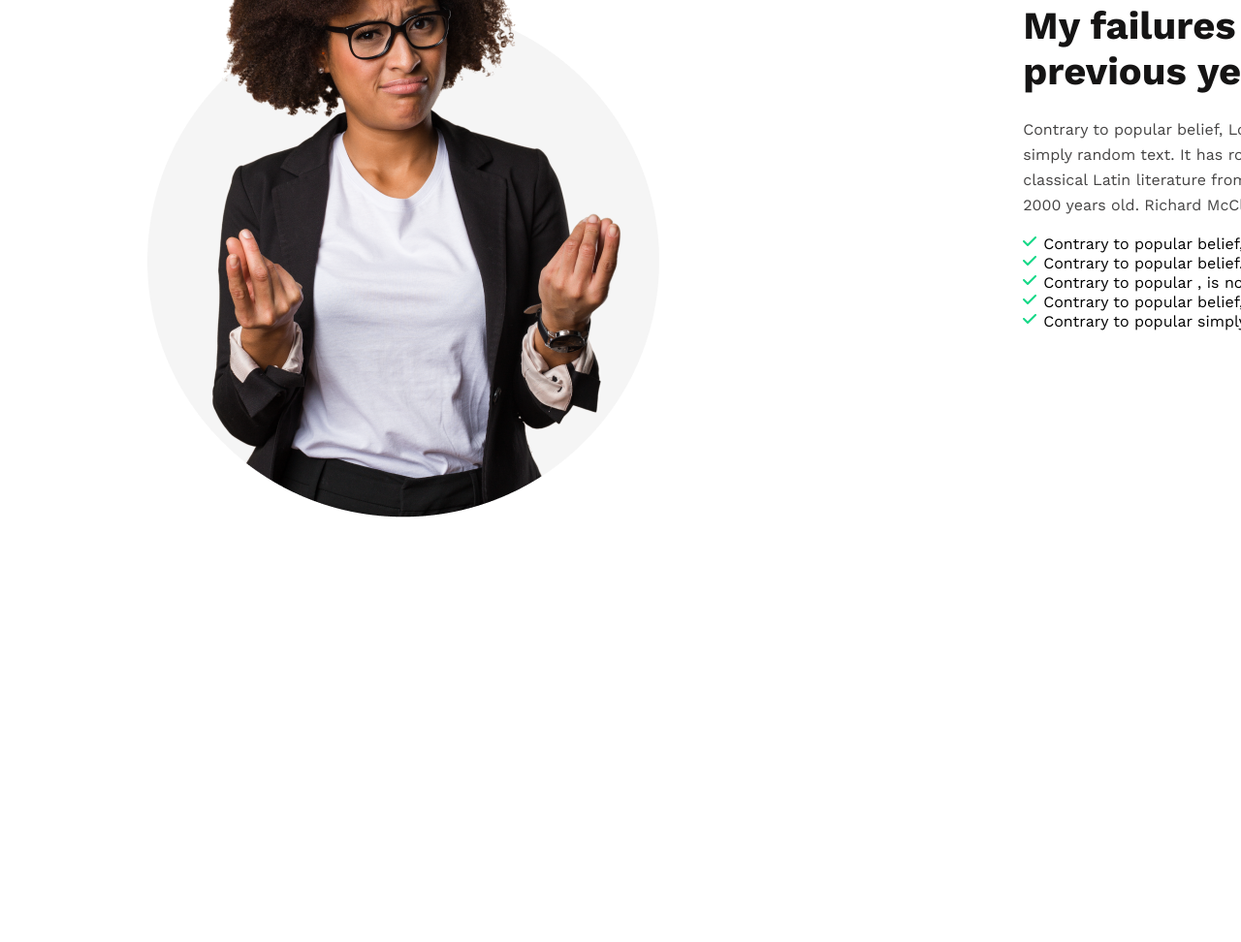
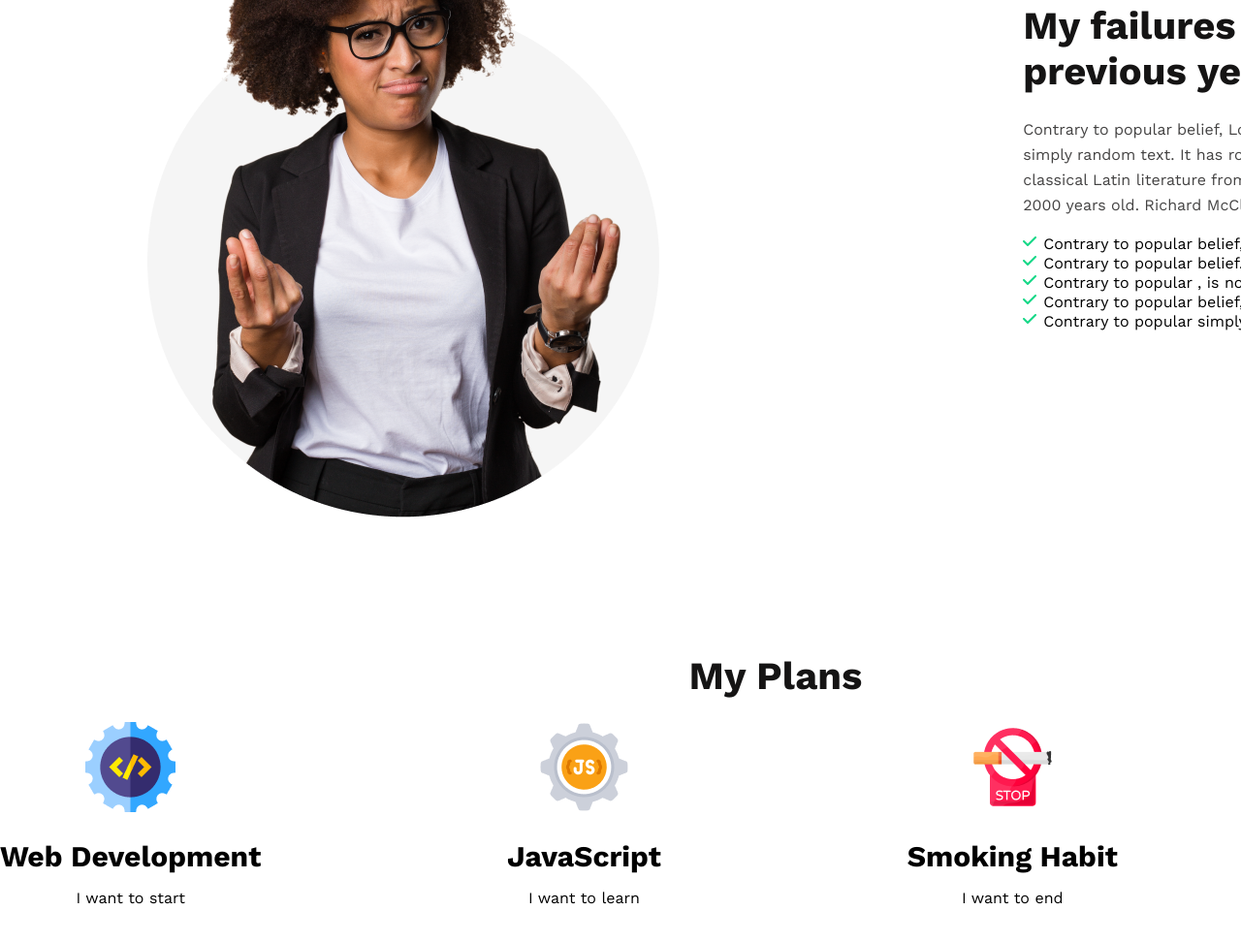
Before and after one commit to adnanakhlas-dev/think-outside-of-the-box, a plain HTML site: page index.html in a window 1280 px wide. Shown: the part 1130-2102 px from the top of the page at 97% size. Before the commit the page ends 1804 px from the top, so only its background shows below. Drawn offline with nearby package versions, Linux system fonts and the light colour scheme.

Commit message:
plans section done

```diff
--- a/index.html
+++ b/index.html
@@ -34,6 +34,44 @@
                 </ul>
             </div>
         </section>
+
+        <section class="my-plans">
+            <h2 class="section-title">My Plans</h2>
+            <div class="skill-container">
+                <div class="skill-item">
+                    <img src="./images/icons/web.png" alt="Web_Icon">
+                    <div class="skill-content">
+                        <h3 class="skill-title">Web Development</h3>
+                        <p class="skill-description">I want to start</p>
+                    </div>
+                </div>
+
+                <div class="skill-item">
+                    <img src="./images/icons/js.png" alt="Web_Icon">
+                    <div class="skill-content">
+                        <h3 class="skill-title">JavaScript</h3>
+                        <p class="skill-description">I want to learn</p>
+                    </div>
+                </div>
+
+                <div class="skill-item">
+                    <img src="./images/icons/smoke.png" alt="Smoke_Icon">
+                    <div class="skill-content">
+                        <h3 class="skill-title">Smoking Habit</h3>
+                        <p class="skill-description">I want to end</p>
+                    </div>
+                </div>
+
+                <div class="skill-item">
+                    <img src="./images/icons/ecom.png" alt="Ecommercen_Icon">
+                    <div class="skill-content">
+                        <h3 class="skill-title">E-Commerce</h3>
+                        <p class="skill-description">I want to develop</p>
+                    </div>
+                </div>
+
+            </div>
+        </section>
     </main>
 </body>
 
--- a/styles/main.css
+++ b/styles/main.css
@@ -79,11 +79,31 @@
     gap: 100px;
 }
 
-.section-content{
+.section-content {
     width: 416px;
 }
 
-.section-content ul li{
+.section-content ul li {
     list-style-position: inside;
     list-style-image: url('../images/icons/check-solid.svg');
 }
+
+/* plans section styles */
+.my-plans {
+    width: 1600px;
+    margin: 140px auto;
+    text-align: center;
+}
+
+.skill-container {
+    display: flex;
+    justify-content: space-between;
+    align-items: center;
+}
+
+.skill-title {
+    font-size: 30px;
+    font-weight: 700;
+    margin-bottom: 16px;
+    margin-top: 24px;
+}
```
